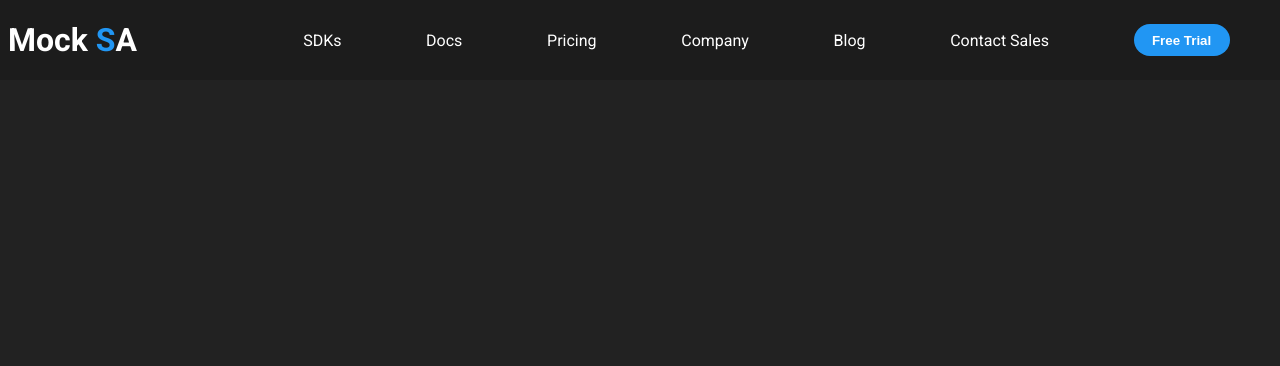
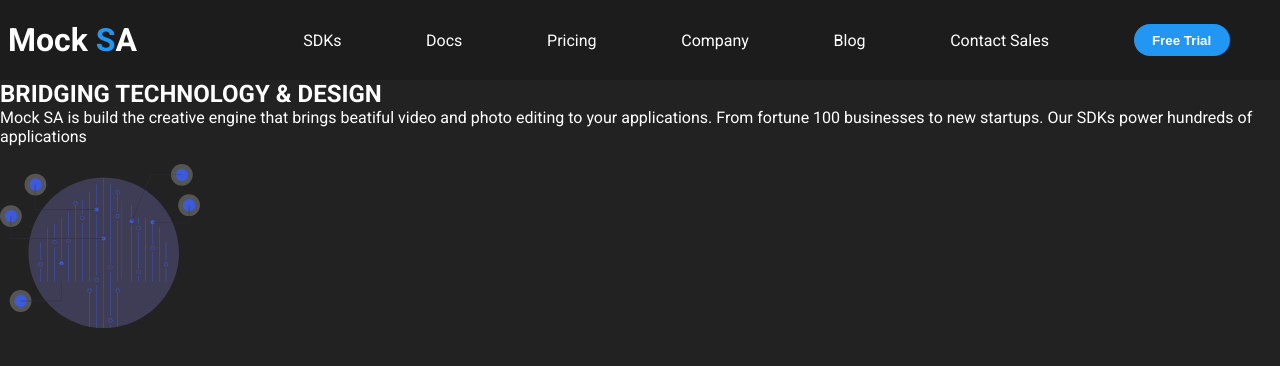
Before and after one commit to joaopedroalb/MockSA, a Next.js app: page / in a window 1280 px wide. Shown: the top 366 px of the page. Built offline with nearby package versions, Linux system fonts and the light colour scheme.

Commit message:
Create headerSec and add stuff

```diff
--- /dev/null
+++ b/src/components/Corpo/HeaderSec/index.tsx
@@ -0,0 +1,20 @@
+import styles from './index.module.scss'
+import Image from 'next/image'
+
+import hologram from '../../../../public/hologram-blue.svg'
+
+export default function HeaderSec(){
+    return (
+        <section className={styles.container}>
+            <div className={styles.textContainer}>
+                <h1>BRIDGING TECHNOLOGY & DESIGN</h1>
+                <span>Mock SA is build the creative engine that brings beatiful video
+                    and photo editing to your applications. From fortune 100 businesses
+                    to new startups. Our SDKs power hundreds of applications
+                </span>
+            </div>
+            <Image src={hologram} alt="Hologram"
+                    width={200} height={200}/>
+        </section>
+    )
+}
--- a/src/components/Navbar/index.module.scss
+++ b/src/components/Navbar/index.module.scss
@@ -37,11 +37,6 @@
             cursor: pointer;
         }
     }
-    h1{
-        strong{
-            color: #2196f3;
-        }
-    }
 
     .btnNav{
         border: 0;
@@ -77,7 +72,7 @@
 .containerMobileOn{
     position:absolute;
     width: 100%;
-    height: 100vh !important;
+    height: 100vh;
     flex-direction: column;
     align-items: center;
     padding: 1.5rem 0;
--- a/src/components/Navbar/index.tsx
+++ b/src/components/Navbar/index.tsx
@@ -3,31 +3,29 @@ import { useState } from 'react'
 import {GiHamburgerMenu} from 'react-icons/gi'
 import {HiX} from 'react-icons/hi'
 
-export default function Navbar(){
-
-    const [menuActive,setMenuActive] = useState(false);
+export default function Navbar(props:{menuActive:boolean, setMenuActive:any}){
 
     return(
-        <div className={menuActive?styles.containerMobileOn:styles.container}>
-            <h1>Mock <strong>S</strong>A</h1>
+        <div className={props.menuActive?styles.containerMobileOn:styles.container}>
+            <h1>Mock <strong style={{color:"#2196f3"}}>S</strong>A</h1>
             <button
-                className={menuActive? styles.btnMobileActive:styles.btnMobile}
-                onClick={_=>setMenuActive(!menuActive)}
-            >{menuActive?
+                className={props.menuActive? styles.btnMobileActive:styles.btnMobile}
+                onClick={_=>props.setMenuActive(!props.menuActive)}
+            >{props.menuActive?
                 <HiX color={"#fff"} size={25}/>
                 :
                 <GiHamburgerMenu color={"#fff"} size={25}/>
             }
 
             </button>
-            <ul className={menuActive? styles.menuOn:styles.menuOff}>
-                <li onClick={_=>setMenuActive(false)}>SDKs</li>
-                <li onClick={_=>setMenuActive(false)}>Docs</li>
-                <li onClick={_=>setMenuActive(false)}>Pricing</li>
-                <li onClick={_=>setMenuActive(false)}>Company</li>
-                <li onClick={_=>setMenuActive(false)}>Blog</li>
-                <li onClick={_=>setMenuActive(false)}>Contact Sales</li>
-                <li><button className={styles.btnNav} onClick={_=>setMenuActive(false)}>Free Trial</button></li>
+            <ul className={props.menuActive? styles.menuOn:styles.menuOff}>
+                <li onClick={_=>props.setMenuActive(false)}>SDKs</li>
+                <li onClick={_=>props.setMenuActive(false)}>Docs</li>
+                <li onClick={_=>props.setMenuActive(false)}>Pricing</li>
+                <li onClick={_=>props.setMenuActive(false)}>Company</li>
+                <li onClick={_=>props.setMenuActive(false)}>Blog</li>
+                <li onClick={_=>props.setMenuActive(false)}>Contact Sales</li>
+                <li><button className={styles.btnNav} onClick={_=>props.setMenuActive(false)}>Free Trial</button></li>
             </ul>
         </div>
     )
--- a/src/pages/index.tsx
+++ b/src/pages/index.tsx
@@ -1,11 +1,18 @@
 import type { NextPage } from 'next'
 import styles from '../../styles/Home.module.scss'
+import HeaderSec from '../components/Corpo/HeaderSec'
 import Navbar from '../components/Navbar'
+import { useState } from 'react'
 
 const Home: NextPage = () => {
+  const [active, setActive] = useState(false);
   return (
     <div className={styles.container}>
-      <Navbar/>
+      <Navbar menuActive={active} setMenuActive={setActive}/>
+      {!active ? (
+        <HeaderSec/>
+      ):<></>}
+
     </div>
   )
 }
--- a/styles/Home.module.scss
+++ b/styles/Home.module.scss
@@ -3,4 +3,5 @@
     height: 100vh;
     background-color: #222;
     display: flex;
+    flex-direction: column;
 }
```
Also changed, not shown: public/hologram-blue.svg (added), src/components/Corpo/HeaderSec/index.module.scss (added).
